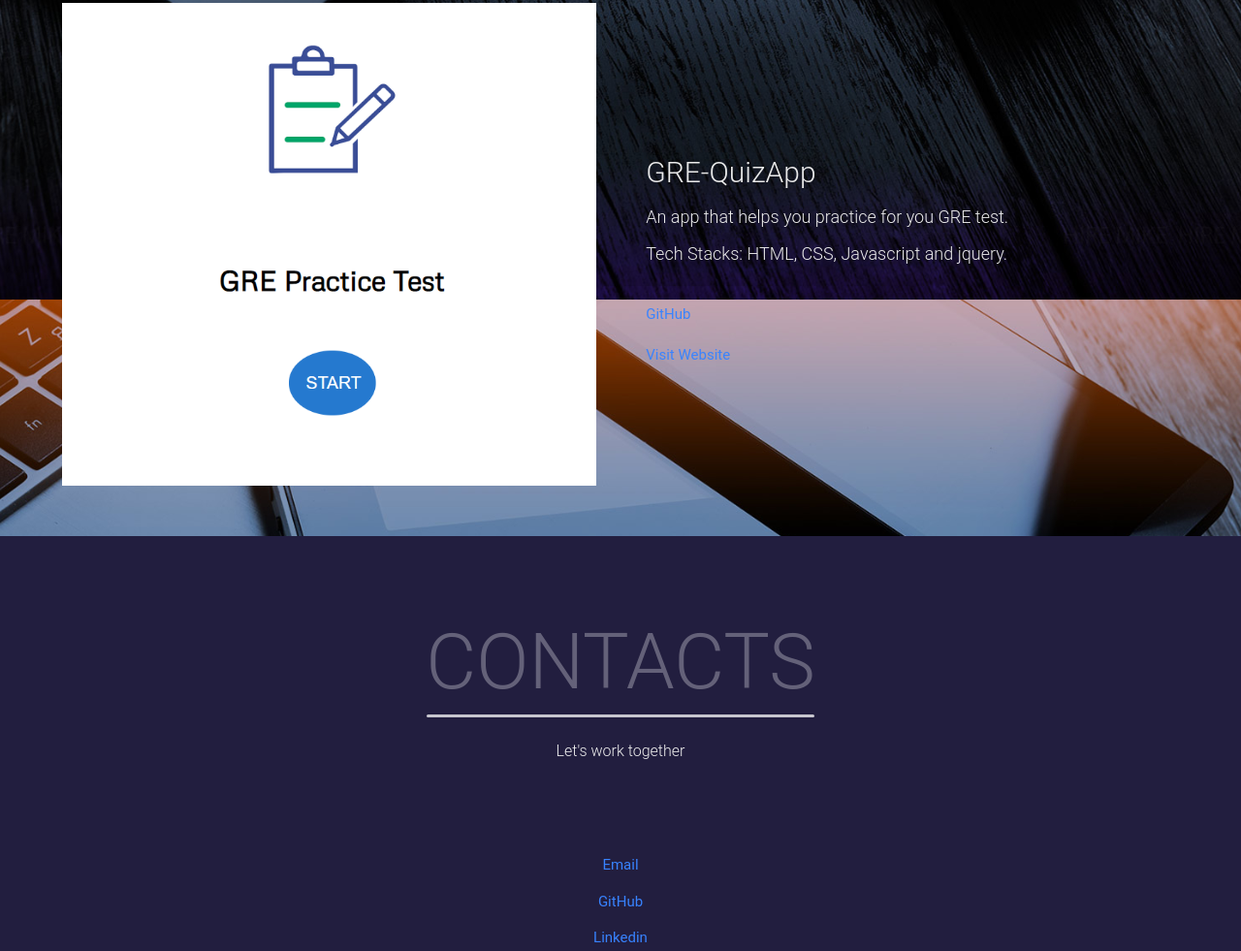
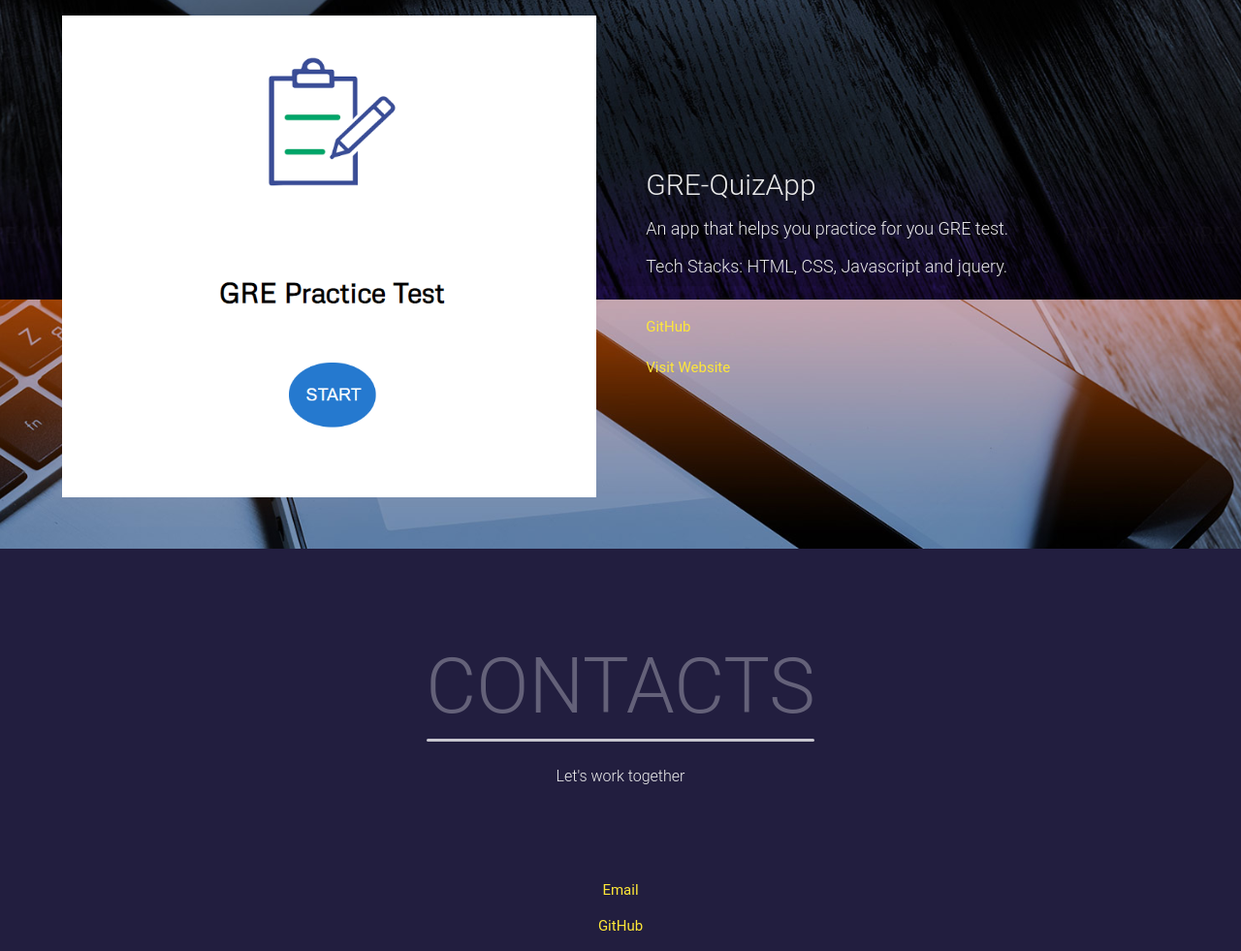
Before and after one commit to HaNguyen0096/HaNguyen, a plain HTML site: page index.html in a window 1280 px wide. Shown: the part 2891-3872 px from the top of the page at 97% size. Drawn offline with nearby package versions, Linux system fonts and the light colour scheme; a web font is replaced by a local one.

Commit message:
change links color

```diff
--- a/index.html
+++ b/index.html
@@ -44,7 +44,7 @@
       </div>
       <div class="about-details" data-aos="fade-left" data-aos-delay="600">
         <div class="about-heading">
-          <h1>About Me</h1>
+          <h2>About Me</h2>
         </div>
         <p>I recently graduated with a Computer Engineering major and am
           currently taking the fullstack flex course at Thinkful. I love
@@ -61,7 +61,7 @@
   <section class="projects" id="projects">
     <div class="container">
       <div class="section-heading">
-        <h1>Projects</h1>
+        <h2>Projects</h2>
         <h6>View some of my recent works</h6>
       </div>
       <div class="project-item">
@@ -69,7 +69,7 @@
           <img src="images/Screenshot-PoGo-Forum.png" alt="">
         </div>
         <div class="project-description" data-aos="fade-left" data-aos-delay="600">
-          <h1>Pokemon Go Forum</h1>
+          <h2>Pokemon Go Forum</h2>
           <p>This is a Forum for Pokemon Go where users can get all the related infomation.
             User can also post threads, comments and delete threads, comments.</p>
           <p>Tech Stacks: HTML, CSS, Javascript, React, Node.js, Express, PostgresSQL</p>
@@ -83,7 +83,7 @@
       </div>
       <div class="project-item">
         <div class="project-description has-margin-right" data-aos="fade-right" data-aos-delay="900">
-          <h1>My Travels App</h1>
+          <h2>My Travels App</h2>
           <p>This is a Travel Logs App that help users to saved all the travel
             logs they created. And also alow them to view other people travel logs.
             Users can see all the logs in form of Map View or List View.</p>
@@ -102,7 +102,7 @@
           <img src="images/quizApp.png" alt="">
         </div>
         <div class="project-description" data-aos="fade-left" data-aos-delay="1800">
-          <h1>GRE-QuizApp</h1>
+          <h2>GRE-QuizApp</h2>
           <p>An app that helps you practice for you GRE test.</p>
           <p>Tech Stacks:  HTML, CSS, Javascript and jquery.</p>
           <div>
@@ -119,7 +119,7 @@
   <section class="contacts" id="contacts">
     <div class="container">
       <div class="section-heading">
-        <h1>Contacts</h1>
+        <h2>Contacts</h2>
         <h6>Let's work together</h6>
       </div>
       <ul class="info">
--- a/main.css
+++ b/main.css
@@ -54,7 +54,7 @@ img{
   margin-bottom: 10rem;
 }
 
-.section-heading h1{
+.section-heading h2{
   font-size: 3rem;
   color: rgba(255, 255, 255, .3);
   text-transform: uppercase;
@@ -63,7 +63,7 @@ img{
   margin-bottom: 1rem;
 }
 
-.section-heading h1::before{
+.section-heading h2::before{
   content: '';
   position: absolute;
   position: -.5rem;
@@ -72,7 +72,7 @@ img{
   background-color: rgba(255, 255, 255, 0.75);
 }
 
-.section-heading h1::before{
+.section-heading h2::before{
   width: 10rem;
   height: 3px;
   border-radius: .8rem;
@@ -233,7 +233,7 @@ ul{
   margin-bottom: 6rem;
 }
 
-.about-heading h1{
+.about-heading h2{
   font-size: 5rem;
   opacity: .3;
 }
@@ -278,7 +278,7 @@ ul{
   margin: 0;
 }
 
-.project-description h1{
+.project-description h2{
   font-size: 3rem;
   font-weight: 300;
   margin: 1rem 0;
@@ -288,12 +288,12 @@ ul{
   display: inline-block;
   margin-top: 2.5rem;
   font-size: 1.5rem;
-  color: #3883ff;
+  color: #ffe838;
   transition: color 650ms;
 }
 
 .project-description .viewLink:hover{
-  color: #2f67cd;
+  color: #fd57bf;
 }
 
 /*End Projects*/
@@ -354,12 +354,12 @@ input[type="submit"]:hover{
 .info .contactLink{
   display: inline;
   font-size: 1.5rem;
-  color: #3883ff;
+  color: #ffe838;
   transition: color 650ms;
 }
 
 .info .contactLink:hover{
-  color: #2f67cd;
+  color: #fd57bf;
 }
 /*End Contact*/
 
@@ -416,7 +416,7 @@ input[type="submit"]:hover{
     font-size: 5rem;
   }
 
-  .about-heading h1{
+  .about-heading h2{
     font-size: 5rem;
   }
 
@@ -424,11 +424,11 @@ input[type="submit"]:hover{
     margin: 5rem 5rem 0 5rem;
   }
 
-  .section-heading h1{
+  .section-heading h2{
     font-size: 5rem;
   }
 
-  .section-heading h1::before{
+  .section-heading h2::before{
     width: 20rem;
     border-radius: .8rem;
     top: 7rem;
@@ -468,7 +468,7 @@ input[type="submit"]:hover{
     flex-direction: row;
   }
 
-  .about-heading h1{
+  .about-heading h2{
     font-size: 6rem;
   }
 
@@ -476,11 +476,11 @@ input[type="submit"]:hover{
     margin: 5rem 0 0 3rem;
   }
 
-  .section-heading h1{
+  .section-heading h2{
     font-size: 6rem;
   }
 
-  .section-heading h1::before{
+  .section-heading h2::before{
     width: 30rem;
     top: 8rem;
   }
@@ -520,15 +520,15 @@ input[type="submit"]:hover{
     font-size: 3rem;
   }
 
-  .about-heading h1{
+  .about-heading h2{
     font-size: 8rem;
   }
 
-  .section-heading h1{
+  .section-heading h2{
     font-size: 8rem;
   }
 
-  .section-heading h1::before{
+  .section-heading h2::before{
     width: 40rem;
     top: 10rem;
   }
```
